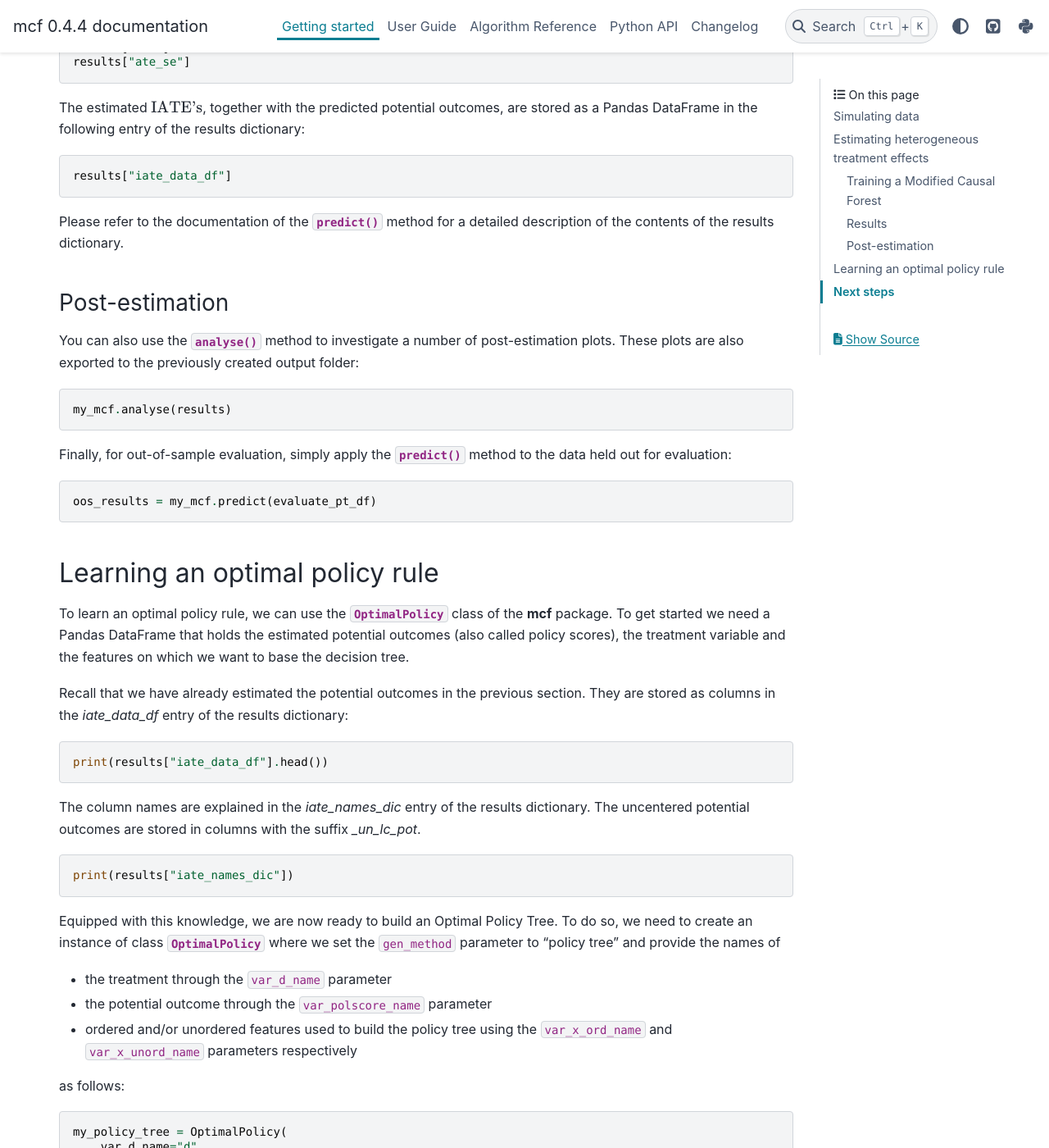
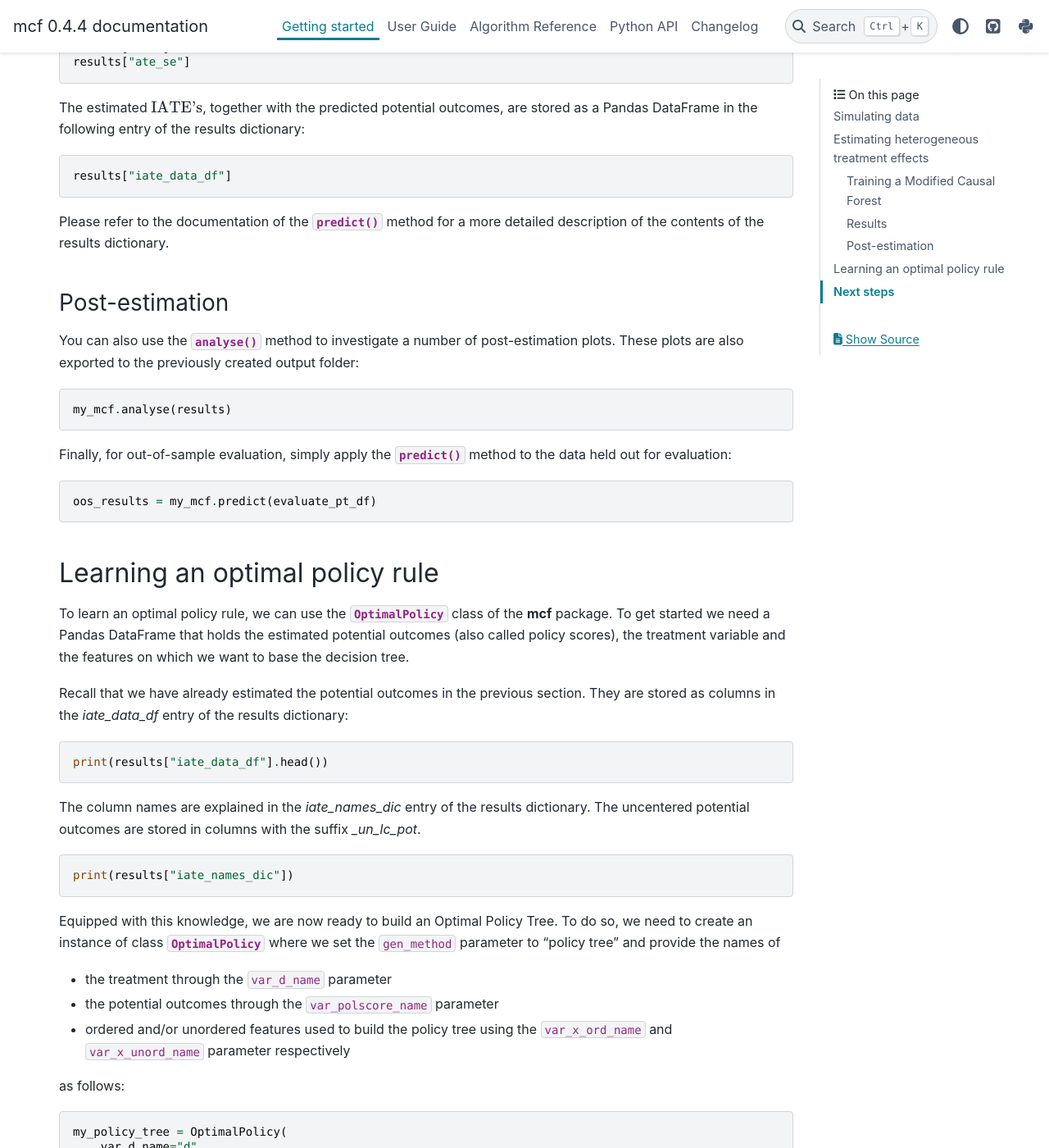
Before and after one commit to MCFpy/mcf, a Sphinx documentation site: the page built from docs/source/getting_started.rst, in a window 1280 px wide and 1400 px high, scrolled down 2829 px. Shown: the whole window at 82% size. Built offline with Sphinx 7.4.7 and the PyData theme 0.15.4, drawn with Linux system fonts in a browser that asks for light colours.

Commit message:
Fix more language

```diff
--- a/docs/source/getting_started.rst
+++ b/docs/source/getting_started.rst
@@ -163,7 +163,7 @@ The estimated :math:`\textrm{IATE's}`, together with the predicted potential out
 
     results["iate_data_df"]
 
-Please refer to the documentation of the :py:meth:`~mcf_mini.ModifiedCausalForest.predict` method for a detailed description of the contents of the results dictionary.
+Please refer to the documentation of the :py:meth:`~mcf_mini.ModifiedCausalForest.predict` method for a more detailed description of the contents of the results dictionary.
 
 
 Post-estimation
@@ -202,8 +202,8 @@ The column names are explained in the `iate_names_dic` entry of the results dict
 Equipped with this knowledge, we are now ready to build an Optimal Policy Tree. To do so, we need to create an instance of class :py:class:`~optpol_mini.OptimalPolicy` where we set the ``gen_method`` parameter to "policy tree" and provide the names of
 
 - the treatment through the ``var_d_name`` parameter
-- the potential outcome through the ``var_polscore_name`` parameter
-- ordered and/or unordered features used to build the policy tree using the ``var_x_ord_name`` and ``var_x_unord_name`` parameters respectively
+- the potential outcomes through the ``var_polscore_name`` parameter
+- ordered and/or unordered features used to build the policy tree using the ``var_x_ord_name`` and ``var_x_unord_name`` parameter respectively
 
 as follows:
 
@@ -214,7 +214,7 @@ as follows:
         var_polscore_name=["Y_LC0_un_lc_pot", "Y_LC1_un_lc_pot", "Y_LC2_un_lc_pot"],
         var_x_ord_name=["x1", "x2"],
         var_x_unord_name=["female"],
-        gen_method= "policy tree",
+        gen_method="policy tree",
         pt_depth=2
         )
 
```
